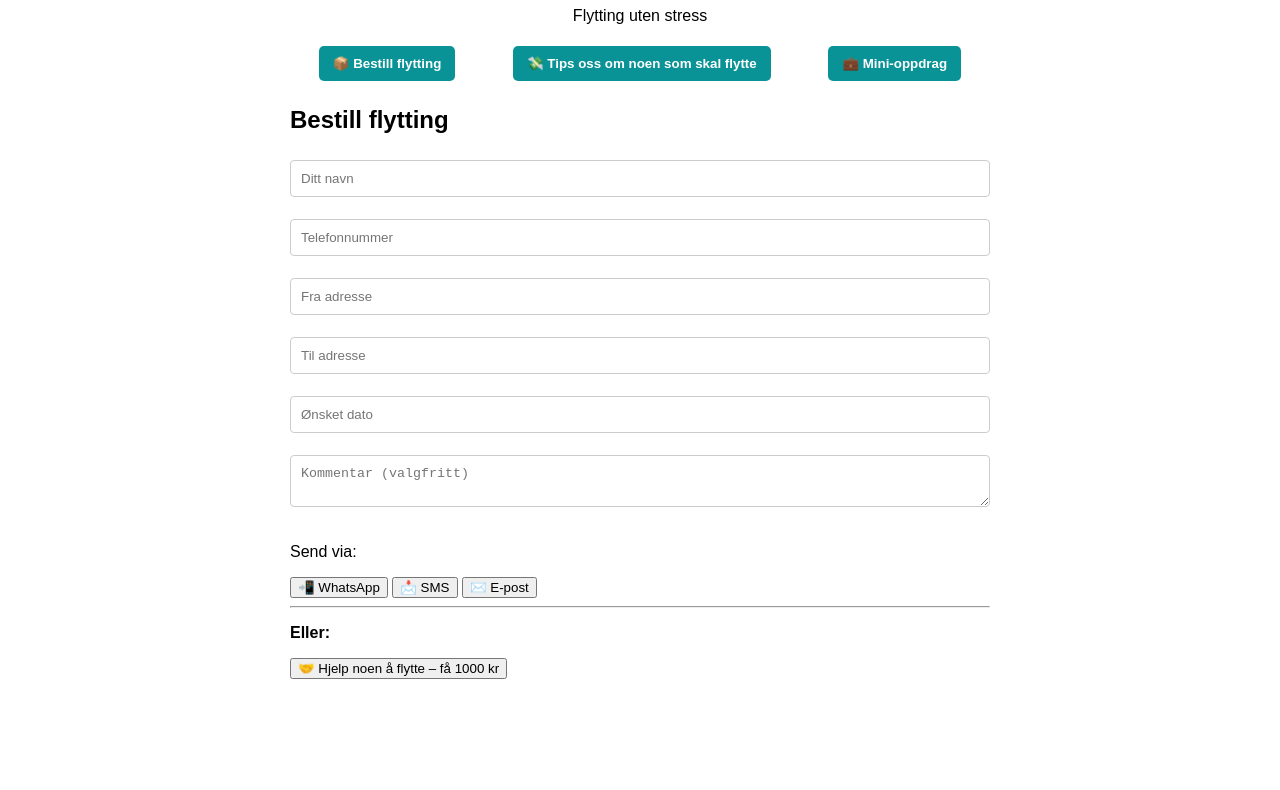
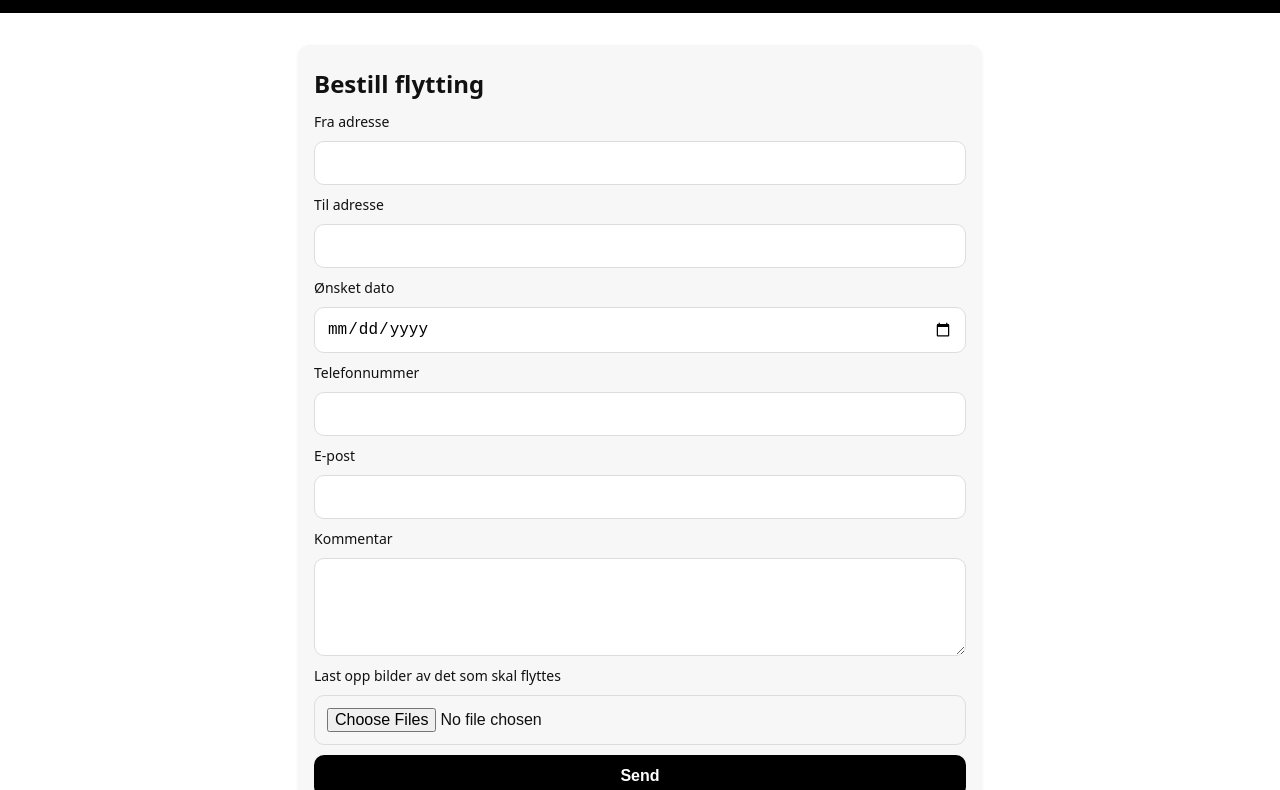
Before and after one commit to HabibiExpressBergen/Habibi-Express-hjemmeside-, a plain HTML site: page Index.html in a window 1280 px wide. Shown: the part 89-879 px from the top of the page. Before the commit the page ends 800 px from the top, so only its background shows below. Drawn offline with Linux system fonts and the light colour scheme.

Commit message:
Update Index.html

```diff
--- a/Index.html
+++ b/Index.html
@@ -1,179 +1,100 @@
 <!DOCTYPE html>
 <html lang="no">
 <head>
-    <meta charset="UTF-8">
-    <title>Habibi Express – Alt på ett sted</title>
-    <meta name="viewport" content="width=device-width, initial-scale=1">
+  <meta charset="UTF-8" />
+  <meta name="viewport" content="width=device-width, initial-scale=1" />
+  <title>Habibi Express</title>
   <style>
-        body {
-            font-family: Arial, sans-serif;
-            padding: 1em;
-            max-width: 700px;
-            margin: auto;
-        }
-        h1 {
-            text-align: center;
-            color: #222;
-        }
-        nav {
-            display: flex;
-            justify-content: space-around;
-            margin-bottom: 20px;
-            flex-wrap: wrap;
-        }
-        nav button {
-            padding: 10px 14px;
-            margin: 5px;
-            border: none;
-            background-color: #0a9396;
-            color: white;
-            border-radius: 5px;
-            cursor: pointer;
-            font-weight: bold;
-        }
-        nav button:hover {
-            background-color: #00707c;
-        }
-        section {
-            display: none;
-        }
-        section.active {
-            display: block;
-        }
-        form input, form textarea, form select, form button {
-            width: 100%;
-            padding: 10px;
-            margin-top: 6px;
-            margin-bottom: 16px;
-            border: 1px solid #ccc;
-            border-radius: 4px;
-            box-sizing: border-box;
-        }
-        form button {
-            background-color: #111;
-            color: white;
-            border: none;
-            cursor: pointer;
-        }
-        form button:hover {
-            background-color: #444;
-        }
+    :root { --bg:#000; --fg:#fff; }
+    *{box-sizing:border-box}
+    body{margin:0;font-family:system-ui,-apple-system,Segoe UI,Roboto,Arial,sans-serif;color:#111}
+    header{background:var(--bg);color:var(--fg);padding:16px 56px 20px;text-align:center;position:sticky;top:0;z-index:10}
+    header h1{margin:0;font-size:28px}
+    header p{margin:6px 0 0;opacity:.9}
+    .language-toggle{position:absolute;top:10px;right:10px;display:flex;gap:8px}
+    .language-toggle button{background:transparent;border:0;font-size:18px;cursor:pointer}
+    main{padding:18px;max-width:720px;margin:auto}
+    section{background:#f7f7f7;padding:16px;border-radius:12px;margin:14px 0;box-shadow:0 1px 4px rgba(0,0,0,.06)}
+    h2{margin:6px 0 12px}
+    form{display:flex;flex-direction:column;gap:10px}
+    label{font-size:14px}
+    input,select,textarea,button{padding:12px;border:1px solid #ddd;border-radius:10px;font-size:16px;width:100%}
+    input:focus,select:focus,textarea:focus{outline:2px solid #222;border-color:#222}
+    button[type=submit]{background:#000;color:#fff;border:0;font-weight:600}
+    @media (max-width:640px){header h1{font-size:22px}}
   </style>
 </head>
 <body>
+  <header>
     <h1>Habibi Express</h1>
-<p style='text-align:center;'>Flytting uten stress</p>
-    <nav>
-        <button onclick="showSection('bestill')">📦 Bestill flytting</button>
-        <button onclick="showSection('tips')">💸 Tips oss om noen som skal flytte</button>
-        <button onclick="showSection('mini')">💼 Mini-oppdrag</button>
-    </nav>
+    <p>Flytting uten stress</p>
+    <div class="language-toggle">
+      <button onclick="window.location.href='Index.html'">🇳🇴</button>
+      <button onclick="window.location.href='index-en.html'">🇬🇧</button>
+    </div>
+  </header>
 
-    <section id="bestill" class="active">
+  <main>
+    <section id="main-form">
       <h2>Bestill flytting</h2>
-        <form id="formBestill">
-            <input type="text" name="navn" placeholder="Ditt navn" required>
-            <input type="text" name="telefon" placeholder="Telefonnummer" required>
-            <input type="text" name="fra_adresse" placeholder="Fra adresse" required>
-            <input type="text" name="til_adresse" placeholder="Til adresse" required>
-            <input type="text" name="dato" placeholder="Ønsket dato">
-            <textarea name="kommentar" placeholder="Kommentar (valgfritt)"></textarea>
+      <form action="https://formspree.io/f/mkgzllaj" method="POST" enctype="multipart/form-data">
+        <label for="pickup">Fra adresse</label>
+        <input type="text" id="pickup" name="fra_adresse" required />
+
+        <label for="delivery">Til adresse</label>
+        <input type="text" id="delivery" name="til_adresse" required />
+
+        <label for="date">Ønsket dato</label>
+        <input type="date" id="date" name="dato" required />
+
+        <label for="phone">Telefonnummer</label>
+        <input type="tel" id="phone" name="telefon" required />
+
+        <label for="email">E-post</label>
+        <input type="email" id="email" name="epost" required />
+
+        <label for="message">Kommentar</label>
+        <textarea id="message" name="kommentar" rows="4"></textarea>
+
+        <label for="images">Last opp bilder av det som skal flyttes</label>
+        <input type="file" id="images" name="bilder" accept="image/*" multiple />
+
+        <button type="submit">Send</button>
       </form>
-        <p>Send via:</p>
-        <button onclick="send('formBestill', 'Flytteforespørsel')">📲 WhatsApp</button>
-        <button onclick="sendSMS('formBestill')">📩 SMS</button>
-        <button onclick="sendEmail('formBestill', 'Flytteforespørsel')">✉️ E-post</button>
-        <hr>
-        <p><strong>Eller:</strong></p>
-        <button onclick="showSection('hjelp')">🤝 Hjelp noen å flytte – få 1000 kr</button>
     </section>
 
-        <section id="tips">
-        <h2>Tips oss om noen som skal flytte – få 1000 kr</h2>
-        <form id="formTips">
-        <input type="text" name="kunde_telefon" placeholder="Telefonnummer til den som skal flytte" required>
-        <select name="betaling" required>
-            <option value="">Velg hvordan vi skal betale deg</option>
+    <section id="referral-form">
+      <h2>Tips noen som skal flytte – få 1000 kr</h2>
+      <form action="https://formspree.io/f/mkgzllaj" method="POST">
+        <label for="referral-phone">Telefonnummer til kunden</label>
+        <input type="tel" id="referral-phone" name="kunde_telefon" required />
+
+        <label for="payment-method">Betalingsmåte</label>
+        <select id="payment-method" name="betaling" required>
           <option value="Vipps">Vipps</option>
           <option value="Revolut">Revolut</option>
           <option value="Bank">Bankoverføring</option>
         </select>
-        <input type="text" name="betalingsinfo" placeholder="Skriv inn nummer/kontonr/Vipps (dit vi skal betale)" required>
+
+        <label for="payment-info">Betalingsinfo (nummer/kontonr.)</label>
+        <input type="text" id="payment-info" name="betalingsinfo" required />
+
+        <button type="submit">Send</button>
       </form>
-        <p>Send via:</p>
-        <button onclick="send('formTips', 'Tips oss om noen som skal flytte')">📲 WhatsApp</button>
-        <button onclick="sendSMS('formTips')">📩 SMS</button>
-        <button onclick="sendEmail('formTips', 'Tips oss om noen som skal flytte')">✉️ E-post</button>
     </section>
 
+    <section id="mini-job-form">
+      <h2>Bestill mini-oppdrag</h2>
+      <form action="https://formspree.io/f/mkgzllaj" method="POST">
+        <label for="job-description">Beskriv oppdraget</label>
+        <textarea id="job-description" name="oppdrag_beskrivelse" rows="3" required></textarea>
 
-    <section id="mini">
-        <h2>Bestill mini-oppdrag</h2>
-        <form id="formMini">
-            <input type="text" name="tipser_navn" placeholder="Ditt navn" required>
-            <input type="text" name="tipser_kontakt" placeholder="Telefonnummer (telefon / Insta / e-post)" required>
-            <textarea name="oppdrag_beskrivelse" placeholder="Hva er oppdraget?" required></textarea>
-            <textarea name="adresse" placeholder="Adresse / sted for oppdraget" required></textarea>
-            <input type="text" name="dato_tid" placeholder="Ønsket dato og tid">
-                        <textarea name="kommentar" placeholder="Kommentar (valgfritt)"></textarea>
+        <label for="job-phone">Telefonnummer</label>
+        <input type="tel" id="job-phone" name="telefon" required />
+
+        <button type="submit">Send</button>
       </form>
-        <p>Send via:</p>
-        <button onclick="send('formMini', 'Mini-oppdrag')">📲 WhatsApp</button>
-        <button onclick="sendSMS('formMini')">📩 SMS</button>
-        <button onclick="sendEmail('formMini', 'Mini-oppdrag')">✉️ E-post</button>
     </section>
-
-    <section id="hjelp">
-        <h2>Hjelp noen å flytte – få 1000 kr</h2>
-        <form id="formHjelp">
-            <input type="text" name="tipser_navn" placeholder="Ditt navn" required>
-            <input type="text" name="tipser_kontakt" placeholder="Telefonnummer (telefon / Insta / e-post)" required>
-            <select name="betaling" required>
-                <option value="">Velg betalingsmåte</option>
-                <option value="Vipps">Vipps</option>
-                <option value="Revolut">Revolut</option>
-                <option value="Bank">Bankoverføring</option>
-            </select>
-            <input type="text" name="kunde_navn" placeholder="Navn på personen du hjelper" required>
-            <input type="text" name="kunde_telefon" placeholder="Telefonnummer til personen du hjelper" required>
-            <input type="text" name="fra_adresse" placeholder="Fra adresse">
-            <input type="text" name="til_adresse" placeholder="Til adresse">
-            <input type="text" name="dato" placeholder="Ønsket dato">
-            <textarea name="kommentar" placeholder="Kommentar (valgfritt)"></textarea>
-        </form>
-        <p>Send via:</p>
-        <button onclick="send('formHjelp', 'Hjelp noen å flytte')">📲 WhatsApp</button>
-        <button onclick="sendSMS('formHjelp')">📩 SMS</button>
-        <button onclick="sendEmail('formHjelp', 'Hjelp noen å flytte')">✉️ E-post</button>
-    </section>
-
-    <script>
-        function showSection(id) {
-            document.querySelectorAll('section').forEach(s => s.classList.remove('active'));
-            document.getElementById(id).classList.add('active');
-            window.scrollTo(0, 0);
-        }
-
-        function getFormData(formId) {
-            const form = document.getElementById(formId);
-            const data = new FormData(form);
-            return [...data.entries()].map(([k, v]) => k + ': ' + v).join('\n');
-        }
-
-        function send(formId, title) {
-            const text = encodeURIComponent(getFormData(formId));
-            window.open('https://wa.me/4792372420?text=' + text, '_blank');
-        }
-
-        function sendSMS(formId) {
-            const text = encodeURIComponent(getFormData(formId));
-            window.open('sms:+4747878769?body=' + text, '_self');
-        }
-
-        function sendEmail(formId, title) {
-            const text = encodeURIComponent(getFormData(formId));
-            window.open('mailto:habibiexpressbergen@gmail.com?subject=' + encodeURIComponent(title) + '&body=' + text, '_blank');
-        }
-    </script>
+  </main>
 </body>
 </html>
```
Lines whose indentation alone changed are shown as unchanged.
